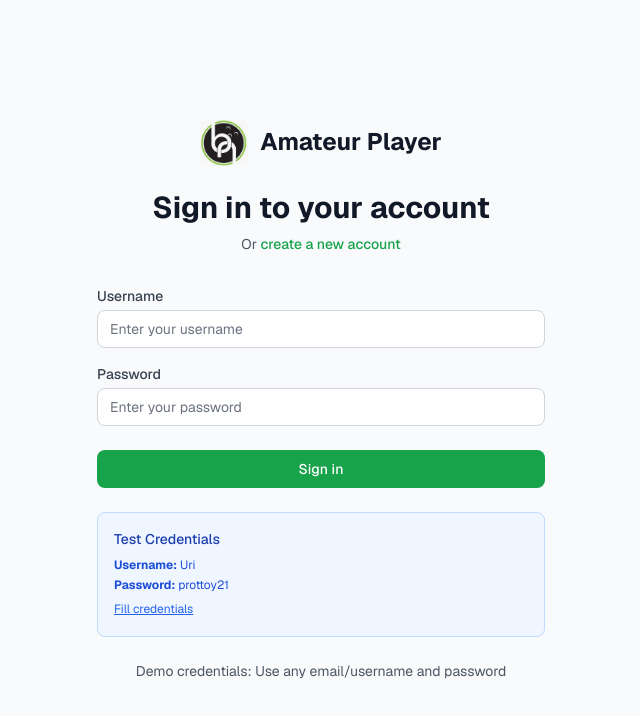
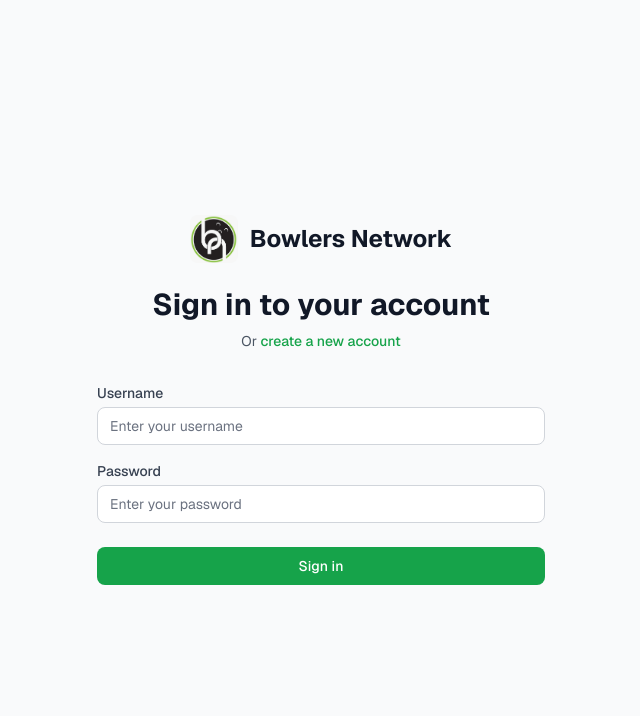
Before and after one commit to zamansheikh/amateur_player, a Next.js app: page /signin in a window 1280 px wide. Shown: the top 716 px of the page, without its empty margins (319-959 px from the left). Built offline with nearby package versions, Linux system fonts and the light colour scheme.

Commit message:
feat: Update CreatePost component to trigger feed refresh on post creation and change header text from "Amateur Player" to "Bowlers Network" in SignIn and SignUp pages

```diff
--- a/src/app/signin/page.tsx
+++ b/src/app/signin/page.tsx
@@ -46,7 +46,7 @@
                             height={48}
                             className="rounded-lg"
                         />
-                        <span className="text-2xl font-bold text-gray-900">Amateur Player</span>
+                        <span className="text-2xl font-bold text-gray-900">Bowlers Network</span>
                     </div>
                     <h2 className="text-3xl font-bold text-gray-900">Sign in to your account</h2>
                     <p className="mt-2 text-sm text-gray-600">
@@ -107,30 +107,6 @@
                         </button>
                     </div>
 
-                    {/* Test Credentials */}
-                    <div className="bg-blue-50 border border-blue-200 rounded-lg p-4 mb-6">
-                        <h3 className="text-sm font-medium text-blue-800 mb-2">Test Credentials</h3>
-                        <div className="space-y-1 text-xs text-blue-700">
-                            <p><strong>Username:</strong> Uri</p>
-                            <p><strong>Password:</strong> prottoy21</p>
-                        </div>
-                        <button
-                            type="button"
-                            onClick={() => {
-                                setUsername('Uri');
-                                setPassword('prottoy21');
-                            }}
-                            className="mt-2 text-xs text-blue-600 hover:text-blue-800 underline"
-                        >
-                            Fill credentials
-                        </button>
-                    </div>
-
-                    <div className="text-center">
-                        <p className="text-sm text-gray-600">
-                            Demo credentials: Use any email/username and password
-                        </p>
-                    </div>
                 </form>
             </div>
         </div>
--- a/src/app/signup/page.tsx
+++ b/src/app/signup/page.tsx
@@ -67,7 +67,7 @@
                             height={48}
                             className="rounded-lg"
                         />
-                        <span className="text-2xl font-bold text-gray-900">Amateur Player</span>
+                        <span className="text-2xl font-bold text-gray-900">Bowlers Networkr</span>
                     </div>
                     <h2 className="text-3xl font-bold text-gray-900">Create your account</h2>
                     <p className="mt-2 text-sm text-gray-600">
```
